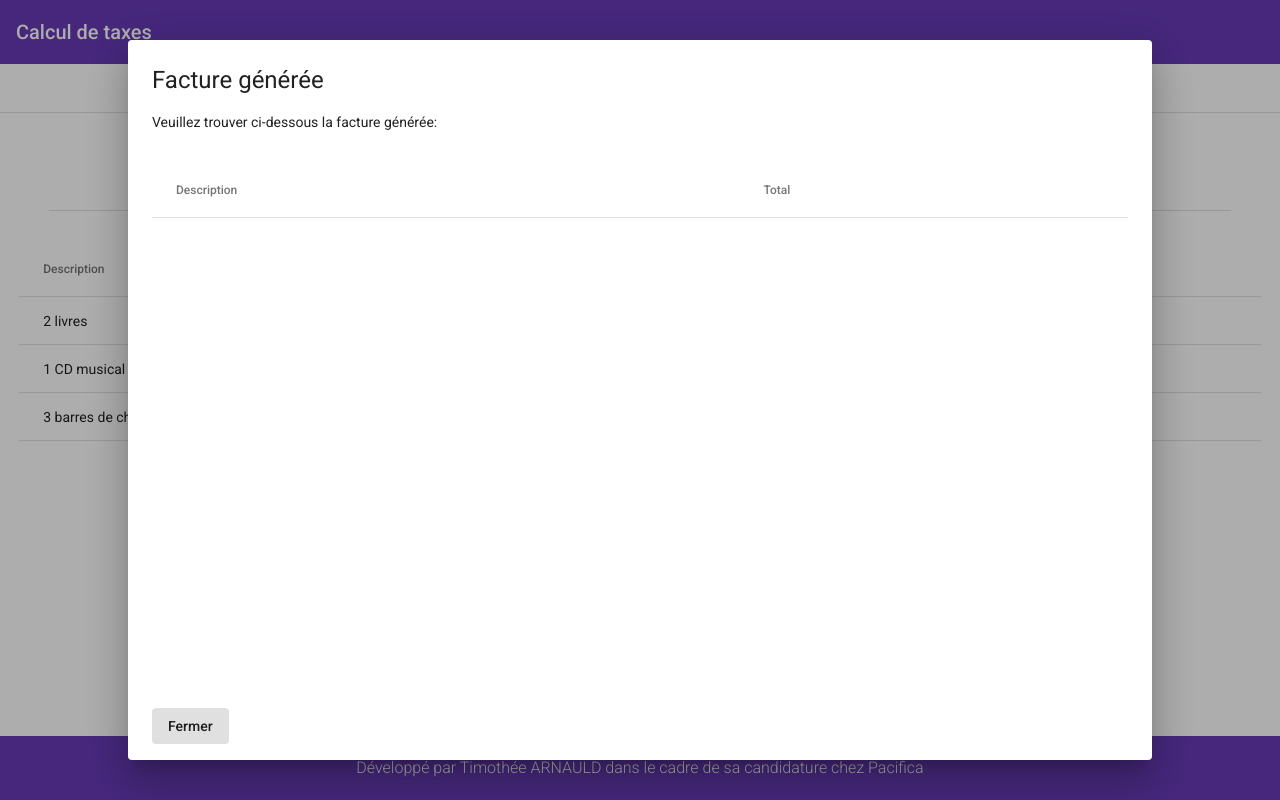
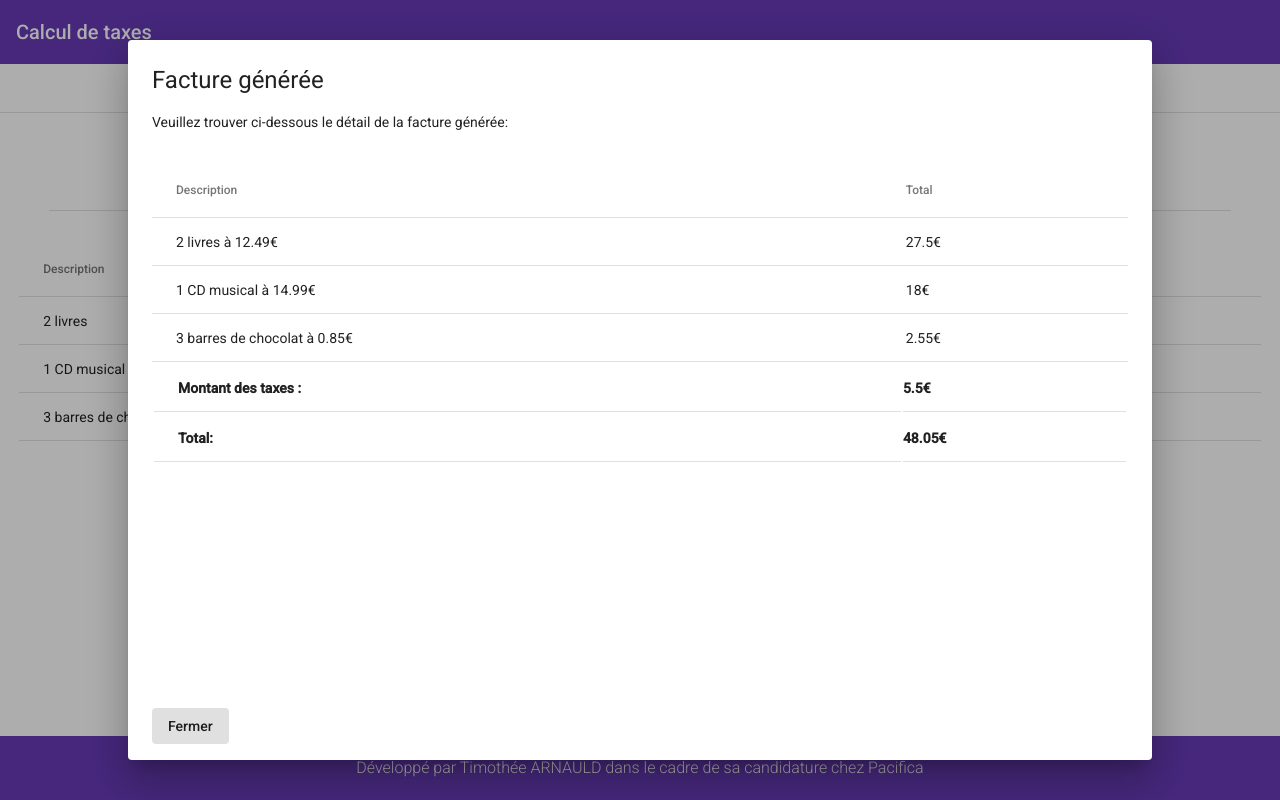
Before and after one commit to tarnauld/kata-calcul-taxes, an Angular app: page / in a window 1280 px wide. Both pictures are taken after a click on the button "Compute". Built offline with nearby package versions, Linux system fonts and the light colour scheme.

Commit message:
:sparkles: call taxes service when clicking on compute

```diff
--- a/src/app/taxes/components/form/form.component.ts
+++ b/src/app/taxes/components/form/form.component.ts
@@ -1,6 +1,7 @@
 import { Component, Input } from "@angular/core";
 import { MatDialog } from "@angular/material/dialog";
 import { Input as DataInputs } from "../../models";
+import { TaxesService } from "../../services/taxes.service";
 import { ResultComponent } from "../result/result.component";
 
 @Component({
@@ -18,7 +19,7 @@ export class FormComponent {
     "imported",
   ];
 
-  constructor(public dialog: MatDialog) {}
+  constructor(public dialog: MatDialog, private taxesService: TaxesService) {}
 
   openDialog(
     enterAnimationDuration: string,
@@ -27,6 +28,7 @@ export class FormComponent {
     this.dialog.open(ResultComponent, {
       width: "100%",
       height: "90%",
+      data: this.taxesService.computeBill(this.datas),
       enterAnimationDuration,
       exitAnimationDuration,
     });
--- a/src/app/taxes/components/result/result.component.html
+++ b/src/app/taxes/components/result/result.component.html
@@ -1,20 +1,34 @@
 <div class="result-container">
   <h1 mat-dialog-title>Facture générée</h1>
   <div mat-dialog-content class="full-width">
-    Veuillez trouver ci-dessous la facture générée:
-    <table mat-table [dataSource]="datas" class="full-width">
+    Veuillez trouver ci-dessous le détail de la facture générée:
+    <table mat-table [dataSource]="datas.inputs" class="full-width">
       <ng-container matColumnDef="description">
         <th mat-header-cell *matHeaderCellDef>Description</th>
-        <td mat-cell *matCellDef="let element">{{ element | description }}</td>
+        <td mat-cell *matCellDef="let element">
+          {{ element | description }} à {{ element.unityPrice }}€
+        </td>
       </ng-container>
 
       <ng-container matColumnDef="total">
         <th mat-header-cell *matHeaderCellDef>Total</th>
-        <td mat-cell *matCellDef="let element">{{ element.unityPrice }}</td>
+        <td mat-cell *matCellDef="let element">{{ getAmountForInput(element) }}€</td>
       </ng-container>
 
       <tr mat-header-row *matHeaderRowDef="displayedColumns"></tr>
       <tr mat-row *matRowDef="let row; columns: displayedColumns"></tr>
+    </table>
+    <table class="no-margin full-width">
+      <tbody role="rowgroup">
+        <tr class="mat-row">
+          <td class="mat-cell bold width-77">Montant des taxes :</td>
+          <td class="mat-cell bold">{{ datas.taxesAmount }}€</td>
+        </tr>
+        <tr class="mat-row">
+          <td class="mat-cell bold width-77">Total:</td>
+          <td class="mat-cell bold">{{ datas.totalAmount }}€</td>
+        </tr>
+      </tbody>
     </table>
   </div>
   <div mat-dialog-actions class="button-close">
--- a/src/app/taxes/components/result/result.component.scss
+++ b/src/app/taxes/components/result/result.component.scss
@@ -17,3 +17,15 @@
 table {
   margin-top: 30px;
 }
+
+.no-margin {
+  margin-top: 0px;
+}
+
+.bold {
+  font-weight: bold;
+}
+
+.width-77 {
+  width: 77%;
+}
--- a/src/app/taxes/components/result/result.component.ts
+++ b/src/app/taxes/components/result/result.component.ts
@@ -1,14 +1,25 @@
-import { Component } from "@angular/core";
-import { MatDialogRef } from "@angular/material/dialog";
+import { Component, Inject, Input } from "@angular/core";
+import { MatDialogRef, MAT_DIALOG_DATA } from "@angular/material/dialog";
+import { Input as DataInput } from "../../models/";
+import { TaxesService } from "../../services/taxes.service";
 
 @Component({
   selector: "app-result",
   templateUrl: "./result.component.html",
-  styleUrls: ["./result.component.scss"]
+  styleUrls: ["./result.component.scss"],
 })
 export class ResultComponent {
-  datas = [];
   displayedColumns: string[] = ["description", "total"];
 
-  constructor(public dialogRef: MatDialogRef<ResultComponent>) {}
+  constructor(
+    private taxesService: TaxesService,
+    public dialogRef: MatDialogRef<ResultComponent>,
+    @Inject(MAT_DIALOG_DATA) public datas: any
+  ) {}
+
+  getAmountForInput(input: DataInput): number {
+    return this.taxesService.nearest5Cents(
+      input.unityPrice * input.quantity +
+      this.taxesService.computeTaxeForInput(input));
+  }
 }
--- a/src/app/taxes/services/taxes.service.ts
+++ b/src/app/taxes/services/taxes.service.ts
@@ -11,7 +11,7 @@ export class TaxesService {
     return Math.round(a * 100) / 100;
   }
 
-  private nearest5Cents(n: number): number {
+  public nearest5Cents(n: number): number {
     return parseFloat((Math.ceil(n * 20) / 20).toFixed(2));
   }
 
@@ -23,7 +23,7 @@ export class TaxesService {
     );
   }
 
-  private computeTaxeForInput(input: Input): number {
+  public computeTaxeForInput(input: Input): number {
     let taxeForProduct = 0;
 
     switch (input.type) {
```
Also changed, not shown: 1 other file (tests, documents, lock files or other folders).
